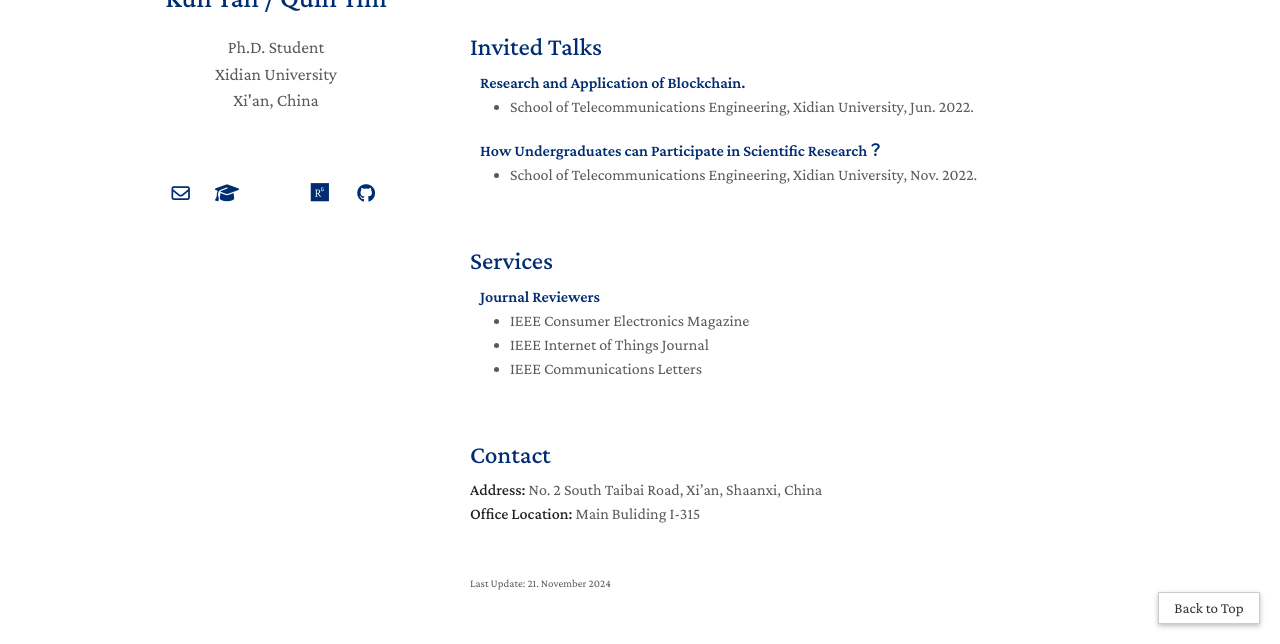
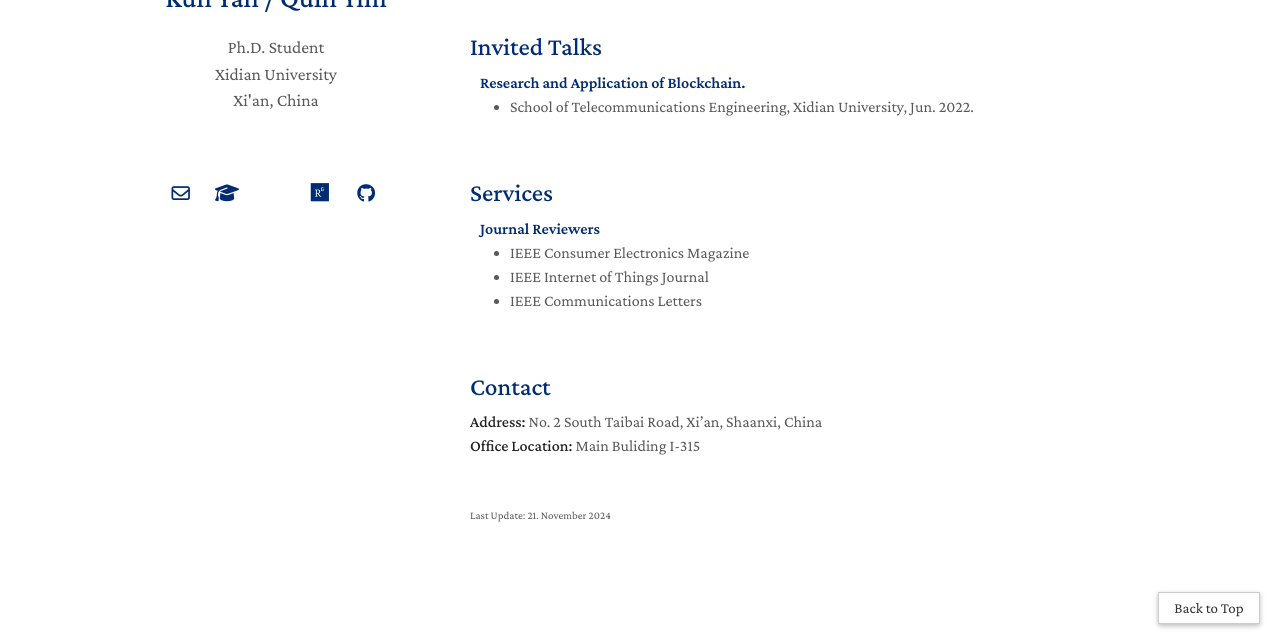
Before and after one commit to QuinYim/quinyim.github.io, a Jekyll site: the page built from index.md, in a window 1280 px wide and 900 px high, scrolled down 1334 px, cut to the strip 256-900 px from the top of the window. Built offline with Jekyll 4.4.1, drawn with Linux system fonts in a browser that asks for light colours; a style sheet for code colours, icons or effects is not loaded.

Commit message:
Update talks.md

```diff
--- a/_includes/talks.md
+++ b/_includes/talks.md
@@ -7,9 +7,3 @@
 <ul style="margin:0 0 20px;">
   <li>School of Telecommunications Engineering, Xidian University, Jun. 2022.</li>
 </ul>
-
-<h4 style="margin:0 10px 0;">How Undergraduates can Participate in Scientific Research？</h4>
-
-<ul style="margin:0 0 20px;">
-  <li>School of Telecommunications Engineering, Xidian University, Nov. 2022.</li>
-</ul>
```
